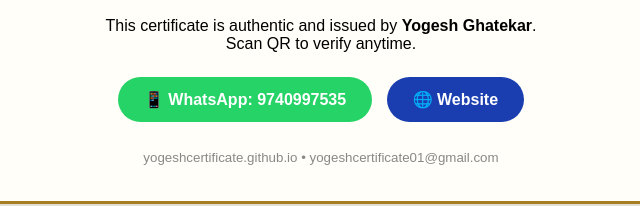
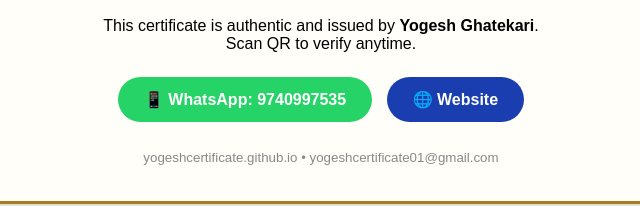
Before and after one commit to yogeshcertificate/yogeshcertificate.github.io, a plain HTML site: page verify.html in a window 1280 px wide. Shown: the part 587-793 px from the top of the page, 319-959 px from the left. Drawn offline with Linux system fonts and the light colour scheme.

Commit message:
Correct name from 'Yogesh Ghatekar' to 'Yogesh Ghatekari'

```diff
--- a/verify.html
+++ b/verify.html
@@ -35,7 +35,7 @@ small{color:#888}
 <tr><td>Email</td><td><b id="email">-</b></td></tr>
 <tr><td>Status</td><td><b style="color:green">✔ VERIFIED • AUTHENTIC</b></td></tr>
 </table>
-<p>This certificate is authentic and issued by <b>Yogesh Ghatekar</b>.<br>Scan QR to verify anytime.</p>
+<p>This certificate is authentic and issued by <b>Yogesh Ghatekari</b>.<br>Scan QR to verify anytime.</p>
 <a class="btn" href="https://wa.me/919740997535">📱 WhatsApp: 9740997535</a>
 <a class="btn2" href="https://yogeshcertificate.github.io">🌐 Website</a><br><br>
 <small>yogeshcertificate.github.io • yogeshcertificate01@gmail.com</small>
```
